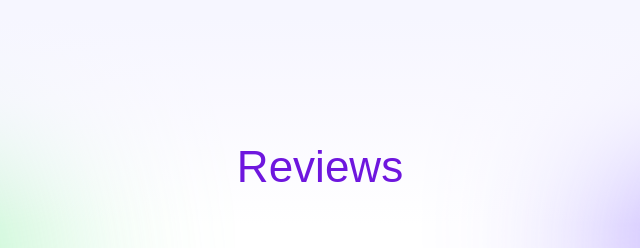
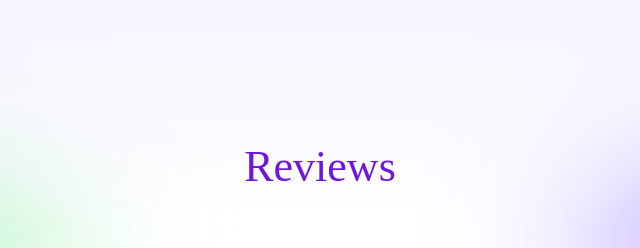
Before and after one commit to sasha-dubrovina28/STPP-396, a website built with Vite: page src/index.html in a window 1280 px wide. Shown: the part 3260-3508 px from the top of the page, 320-960 px from the left. Built offline with nearby package versions, Linux system fonts and the light colour scheme.

Commit message:
Update reviews.css

```diff
--- a/src/css/reviews.css
+++ b/src/css/reviews.css
@@ -26,7 +26,7 @@
     font-size: 44px;
     line-height: 62px;
     font-weight: 400;
-    font-family: var(--font-family);
+    font-family: var(--title-font-family);
     color: #6E16DE;
 }
 
```
